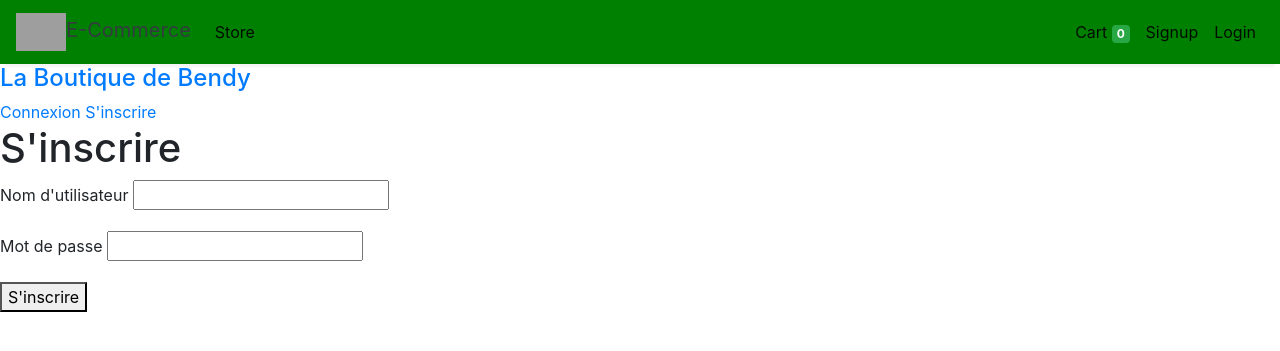
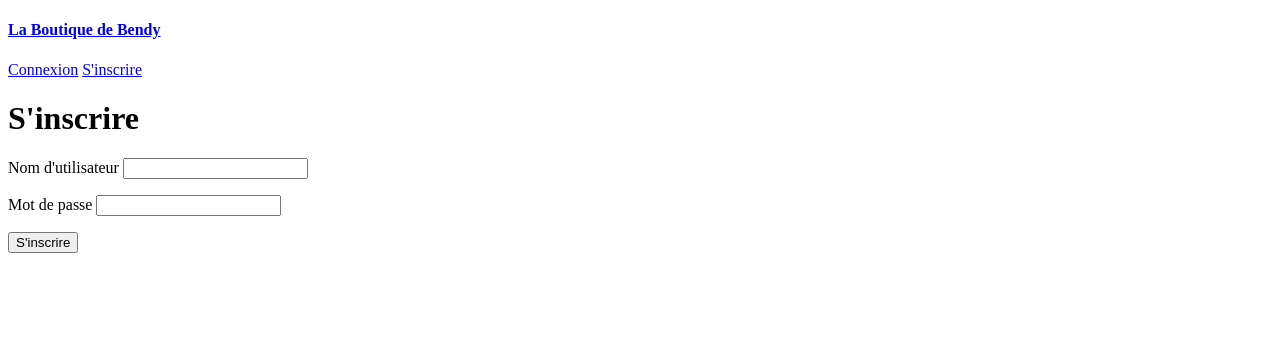
Before and after one commit to maba-dev/E-commerce_Bendy, a Django app: page /login/ in a window 1280 px wide. Shown: the top 351 px of the page. Run offline with Django 4.2, Linux system fonts and the light colour scheme; some libraries are stand-ins or nearby versions; grey boxes are pictures that could not be loaded.

Commit message:
suppresion du bootstrap

```diff
--- a/store/templates/base.html
+++ b/store/templates/base.html
@@ -6,87 +6,10 @@
     <meta charset="utf-8">
     <meta name="viewport" content="width=device-width, initial-scale=1, shrink-to-fit=no">
 
-        <!-- Bootstrap CSS -->
-        <link rel="stylesheet" href="https://maxcdn.bootstrapcdn.com/bootstrap/4.0.0/css/bootstrap.min.css"
-          integrity="sha384-Gn5384xqQ1aoWXA+058RXPxPg6fy4IWvTNh0E263XmFcJlSAwiGgFAW/dAiS6JXm" crossorigin="anonymous">
-
     <title> Bendy E-commerce Website</title>
 
-        <style>
-          nav{
-            background-color: green;
-          }
-          .one-edge-shadow {
-                    box-shadow: 0 8px 2px -5px rgb(246, 245, 245);
-      }
-      .display-8{
-        font-weight: 200;
-        font-size: 30px;
-      }
-        </style>
 </head>
 <body>
-    <!-- navbar -->
-
-  <nav class="one-edge-shadow
-    navbar navbar-light
-    sticky-top navbar
-    navbar-expand-lg
-    text-white">
-      <a class="navbar-brand ms-3 text-dark " href="/">
-      <link rel="stylesheet" href="https://use.fontawesome.com/releases/v5.7.0/css/all.css" integrity="sha384-lZN37f5QGtY3VHgisS14W3ExzMWZxybE1SJSEsQp9S+oqd12jhcu+A56Ebc1zFSJ" crossorigin="anonymous">
-
-      <img src="https://www.freepnglogos.com/uploads/shopping-cart-png/shopping-cart-svg-png-icon-download-28.png" style="width:50px;height:50px,color:text-light;">E-Commerce</a>
-      <button class="navbar-toggler" type="button" data-toggle="collapse" data-target="#navbarSupportedContent"
-        aria-controls="navbarSupportedContent" aria-expanded="false" aria-label="Toggle navigation">
-        <span class="navbar-toggler-icon"></span>
-      </button>
-
-
-      <div class="collapse navbar-collapse" id="navbarSupportedContent">
-        <ul class="navbar-nav mr-auto">
-          <li class="nav-item active">
-            <a class="nav-link" href="/store">Store <span class="sr-only">(current)</span></a>
-          </li>
-
-            </ul>
-
-
-
-
-        <ul class=" navbar-nav my-2 my-lg-0">
-
-          <li class="nav-item active">
-            <a class="nav-link" href="/cart">Cart
-              <span class="badge badge-success">{{request.session.cart.keys|length}}</span>
-              <span class="sr-only">(current)</span></a>
-          </li>
-
-          {% if request.session.customer %}
-
-          <li class="nav-item active ">
-            <a class="nav-link" href="/orders">Orders<span class="sr-only">(current)</span></a>
-          </li>
-          <li class="nav-item active ">
-            <a class="nav-link" href="/logout">Logout<span class="sr-only">(current)</span></a>
-          </li>
-          {% else %}
-
-          <li class="nav-item active">
-            <a class="nav-link" href="/signup">Signup<span class="sr-only">(current)</span></a>
-          </li>
-          <li class="nav-item active">
-            <a class="nav-link" href="/login">Login<span class="sr-only">(current)</span></a>
-          </li>
-          {% endif %}
-
-
-        </ul>
-
-
-      </div>
-    </nav>
-
   <a href="{% url 'index' %}">
     <h4>La Boutique de Bendy</h4>
   </a>
@@ -96,8 +19,10 @@
 
     <a href="{% url 'logout' %}">Déconnection</a>
   {% else %}
+
     <a href="{% url 'login' %}">Connexion</a>
     <a href="{% url 'signup' %}">S'inscrire</a>
+
   {% endif %}
 
 
@@ -110,16 +35,5 @@
     <!---->
     {% block content %}{% endblock %}
 
-    <!-- Optional JavaScript -->
-    <!-- jQuery first, then Popper.js, then Bootstrap JS -->
-    <script src="https://code.jquery.com/jquery-3.2.1.slim.min.js"
-      integrity="sha384-KJ3o2DKtIkvYIK3UENzmM7KCkRr/rE9/Qpg6aAZGJwFDMVNA/GpGFF93hXpG5KkN"
-      crossorigin="anonymous"></script>
-    <script src="https://cdnjs.cloudflare.com/ajax/libs/popper.js/1.12.9/umd/popper.min.js"
-      integrity="sha384-ApNbgh9B+Y1QKtv3Rn7W3mgPxhU9K/ScQsAP7hUibX39j7fakFPskvXusvfa0b4Q"
-      crossorigin="anonymous"></script>
-    <script src="https://maxcdn.bootstrapcdn.com/bootstrap/4.0.0/js/bootstrap.min.js"
-      integrity="sha384-JZR6Spejh4U02d8jOt6vLEHfe/JQGiRRSQQxSfFWpi1MquVdAyjUar5+76PVCmYl"
-      crossorigin="anonymous"></script>
 </body>
 </html>
```
Lines whose indentation alone changed are shown as unchanged.
